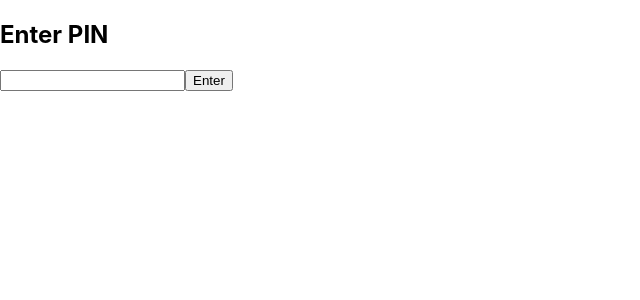
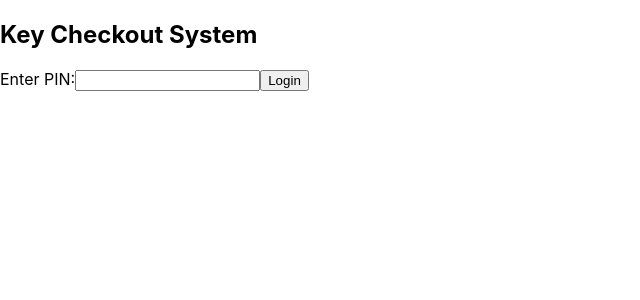
Before and after one commit to carn-ivore/CKeyTrack, a React (Create React App) app in the folder frontend/: page / in a window 1280 px wide. Shown: the top 300 px of the page, without its empty margins (0-640 px from the left). Built offline with nearby package versions, Linux system fonts and the light colour scheme.

Commit message:
Changed lines 22-37

```diff
--- a/frontend/src/components/LoginPage.js
+++ b/frontend/src/components/LoginPage.js
@@ -19,18 +19,22 @@ const LoginPage = ({ setUser, setView }) => {
     };
 
     return (
-        <div style={StyleSheet.container}>
-            <h2>Enter PIN</h2>
+        <div className="body">
+            <div className="container">
+                <h2>Key Checkout System</h2>
+                <label htmlFor="pin">Enter PIN:</label>
                 <input
                     type="password"
+                    id="pin"
                     value={pin}
                     onChange={e => setPin(e.target.value)}
-                style={StyleSheet.input}
+                    maxLength="4"
                 />
-            <button onClick={handleLogin} style={StyleSheet.button}>
-                Enter
+                <button onClick={handleLogin}>
+                    Login
                 </button>
-            {error && <p style={StyleSheet.error}>{error}</p>}
+                {error && <p className="error">{error}</p>}
+            </div>
         </div>
     );
 };
```
Lines whose indentation alone changed are shown as unchanged.
